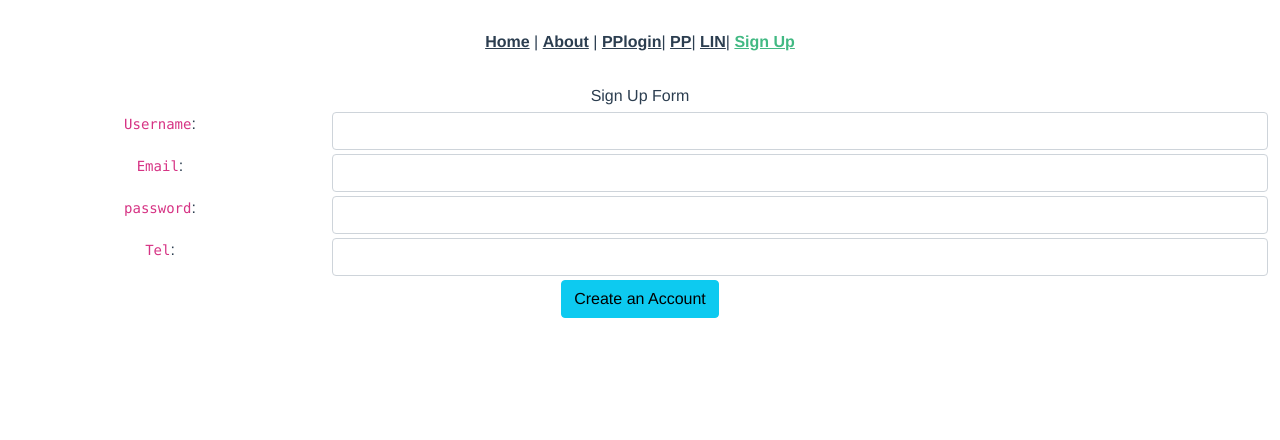
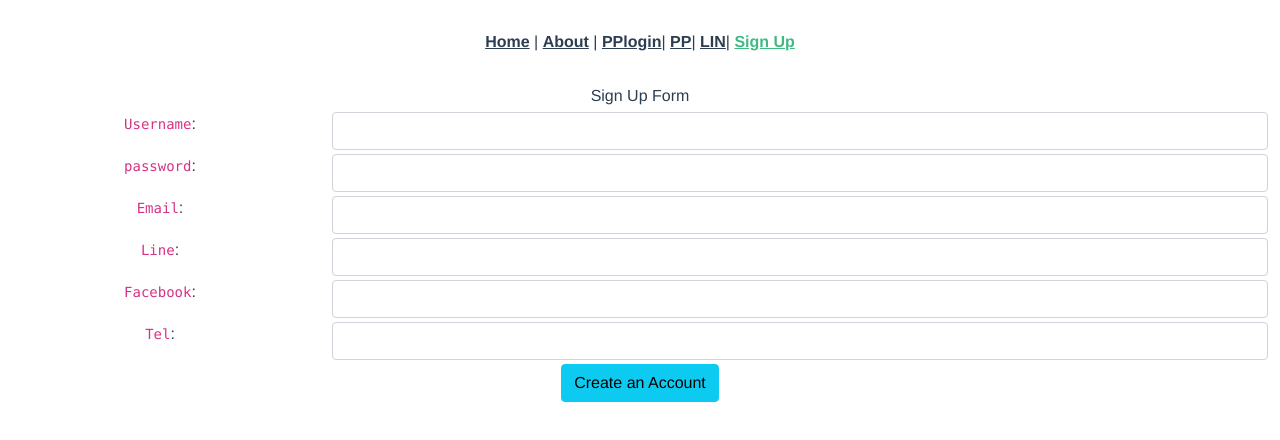
Before and after one commit to pp-chjz/webtech-project, a Vue app: page /SignUp in a window 1280 px wide. Shown: the top 440 px of the page. Built offline with nearby package versions, Linux system fonts and the light colour scheme.

Commit message:
edit SignUpCreateForm.vue

```diff
--- a/src/components/SignUpCreateForm.vue
+++ b/src/components/SignUpCreateForm.vue
@@ -1,7 +1,6 @@
 <template>
   <div>
       Sign Up Form
-
         <b-container fluid>
             <b-row class="my-1" v-for="type in types" :key="type">
             <b-col sm="3">
@@ -24,8 +23,10 @@ export default {
       return {
         types: [
           'Username',
+          'password',
           'Email',
-          'password',
+          'Line',
+          'Facebook',
           'Tel'
         ]
       }
```
Also changed, not shown: 1 other file (tests, documents, lock files or other folders).
